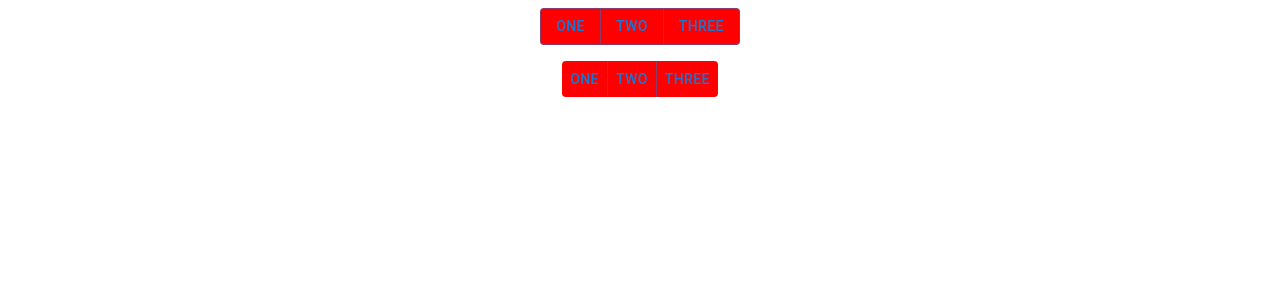
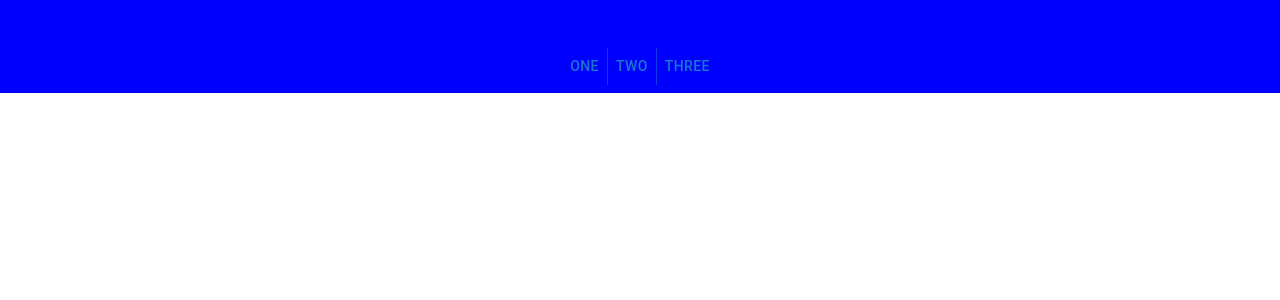
Before and after one commit to kobayoshi-xs/portfolio-project, a React (Create React App) app in the folder front/react-app/: page / in a window 1280 px wide. Shown: the top 300 px of the page. Built offline with nearby package versions, Linux system fonts and the light colour scheme.

Commit message:
Header微調整

```diff
--- a/front/react-app/src/components/layouts/CommonLayout.tsx
+++ b/front/react-app/src/components/layouts/CommonLayout.tsx
@@ -2,7 +2,7 @@ import React from "react";
 import Header from "./Header";
 
 import { Container, Grid } from "@mui/material";
-import { styled } from "@mui/material";
+import styled from "@emotion/styled";
 
 const main = styled(Container)({
   paddingTop: "3rem",
--- a/front/react-app/src/components/layouts/Header.tsx
+++ b/front/react-app/src/components/layouts/Header.tsx
@@ -1,13 +1,14 @@
 import React from 'react';
 
 import { Container, Grid } from "@mui/material";
-import { styled } from "@mui/material/styles";
+/*import { styled } from "@mui/material/styles";*/
+import styled from "@emotion/styled";
 import Button from '@mui/material/Button';
 import ButtonGroup from '@mui/material/ButtonGroup';
 import Box from '@mui/material/Box';
 
 const HeaderButton = styled(Button)({
-    backgroundColor: 'red'
+  m: 100,
 });
 
 const Header: React.VFC = () => {
@@ -15,18 +16,16 @@ const Header: React.VFC = () => {
     <Box
       sx={{
         display: 'flex',
+        pt: 5,
         flexDirection: 'column',
         alignItems: 'center',
         '& > *': {
           m: 1,
         },
+        color: 'red',
+        bgcolor: 'blue',
       }}
     >
-      <ButtonGroup variant="outlined" aria-label="outlined button group">
-        <HeaderButton>One</HeaderButton>
-        <HeaderButton>Two</HeaderButton>
-        <HeaderButton>Three</HeaderButton>
-      </ButtonGroup>
       <ButtonGroup variant="text" aria-label="text button group">
         <HeaderButton>One</HeaderButton>
         <HeaderButton>Two</HeaderButton>
```
